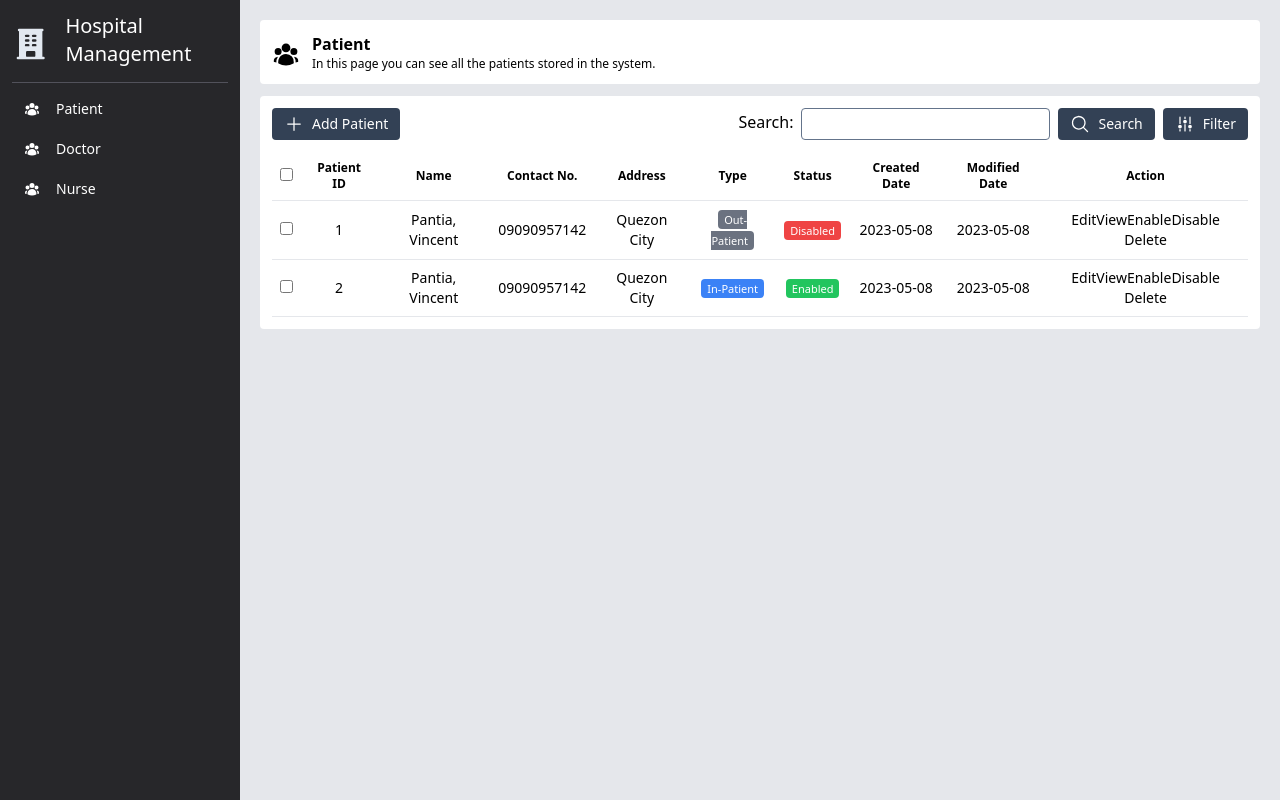
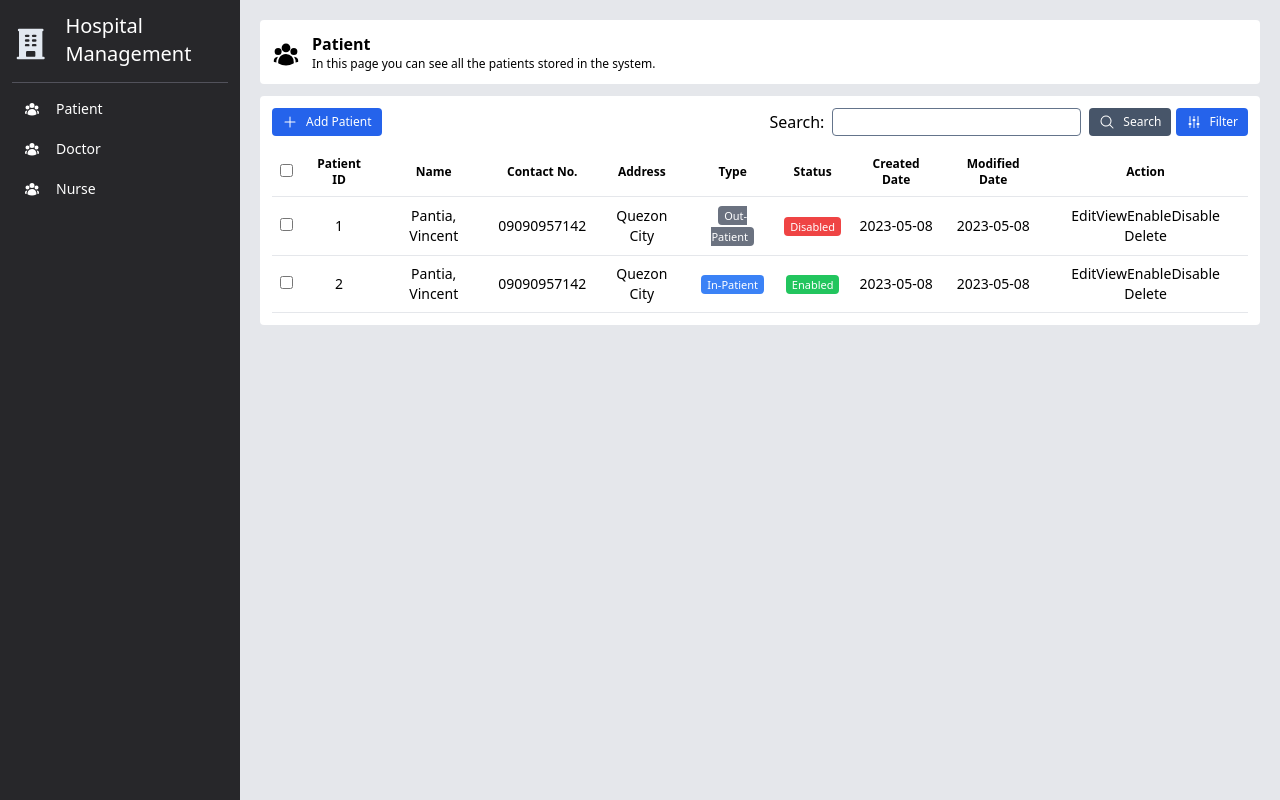
Before and after one commit to vmpantia/hospital-management, a React (Create React App) app: page /patient in a window 1280 px wide. Built offline with nearby package versions, Linux system fonts and the light colour scheme.

Commit message:
[u] change

```diff
--- /dev/null
+++ b/src/components/Button.tsx
@@ -0,0 +1,48 @@
+import { AdjustmentsVerticalIcon, MagnifyingGlassIcon, PlusIcon } from "@heroicons/react/24/solid";
+
+type Props = {
+    text:string;
+    type:string;
+    icon:string;
+}
+const Button = (props:Props) => {
+    const {text, type, icon} = props;
+
+    let styleBtn = "flex px-2.5 py-1.5 text-xs font-medium rounded ";
+    let styleIcn = "h-4 w-4 mr-2";
+    switch(type) {
+        case "primary":
+            styleBtn += "text-white bg-blue-600 hover:bg-blue-700";
+            break;
+        case "secondary":
+            styleBtn += "text-white bg-slate-600 hover:bg-slate-700";
+            break;
+        case "success":
+            styleBtn += "text-white bg-emerald-600 hover:bg-emerald-700";
+            break;
+        case "danger":
+                styleBtn += "text-white bg-red-600 hover:bg-red-700";
+                break;
+        case "warning":
+                styleBtn += "text-white bg-amber-600 hover:bg-amber-700";
+                break;
+        case "dark":
+                styleBtn += "text-white bg-zinc-800 hover:bg-zinc-900";
+                break;
+        default:
+            styleBtn += "bg-gray-200 hover:bg-slate-300";
+            break;
+    }
+
+    return (
+        <button className={styleBtn}>
+            {{  "plus" : <PlusIcon className={styleIcn} />,
+                "search" : <MagnifyingGlassIcon className={styleIcn} />,
+                "filter" : <AdjustmentsVerticalIcon className={styleIcn} />
+            }[icon]}
+            {text}
+        </button>
+    );
+}
+
+export default Button
--- a/src/pages/Patient.tsx
+++ b/src/pages/Patient.tsx
@@ -12,6 +12,7 @@ import TypeBadge from "../components/TypeBadge";
 
 //Icons
 import { AdjustmentsVerticalIcon, MagnifyingGlassIcon, PlusIcon } from "@heroicons/react/24/solid";
+import Button from "../components/Button";
 
 
 const Patient = () => {
@@ -25,22 +26,13 @@ const Patient = () => {
             <div className="bg-white p-3 rounded w-full">
                 <div className="mb-3 flex justify-between">
                     <section>
-                        <button className="text-sm bg-slate-700 hover:bg-slate-600 text-white font-medium px-3 py-1.5 flex rounded">
-                            <PlusIcon className="h-5 w-5 mr-2" />
-                            Add Patient
-                        </button>
+                        <Button text="Add Patient" type="primary" icon="plus" />
                     </section>
                     <section className="flex">
                         <p className="mr-2 mt-0.5 font-medium">Search:</p>
                         <input className="mr-2 px-2 border border-slate-500 rounded focus:outline-1" type="text"></input>
-                        <button className="text-sm bg-slate-700 hover:bg-slate-600 text-white font-medium px-3 py-1.5 mr-2 flex rounded">
-                            <MagnifyingGlassIcon className="h-5 w-5 mr-2" />
-                            Search
-                        </button>
-                        <button className="text-sm bg-slate-700 hover:bg-slate-600 text-white font-medium px-3 py-1.5 flex rounded">
-                            <AdjustmentsVerticalIcon className="h-5 w-5 mr-2" />
-                            Filter
-                        </button>
+                        <Button text="Search" type="secondary" icon="search" /> &nbsp;
+                        <Button text="Filter" type="primary" icon="filter" />
                     </section>
                 </div>
 
```
